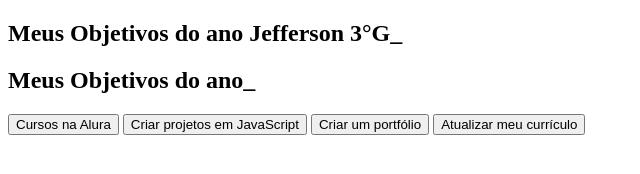
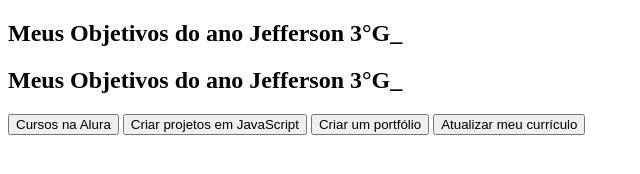
Before and after one commit to jeffxtz/JEFFERSON-3-G, a plain HTML site: page INDEX.HTML in a window 1280 px wide. Shown: the whole page, without its empty margins (0-640 px from the left). Drawn offline with Linux system fonts and the light colour scheme.

Commit message:
Update INDEX.HTML

```diff
--- a/INDEX.HTML
+++ b/INDEX.HTML
@@ -11,7 +11,7 @@
 <body>
    <section class=”conteudo-principal”></section>
 <h2 class=”titulo-principal”>Meus Objetivos do ano Jefferson 3°G_</h2>
-<h2 class=”titulo-principal”>Meus Objetivos do ano<span>_<span></h2>
+<h2 class=”titulo-principal”>Meus Objetivos do ano Jefferson 3°G<span>_<span></h2>
 
 <div class=”botoes”>
    <button class=”botao”>Cursos na Alura</button>
```
